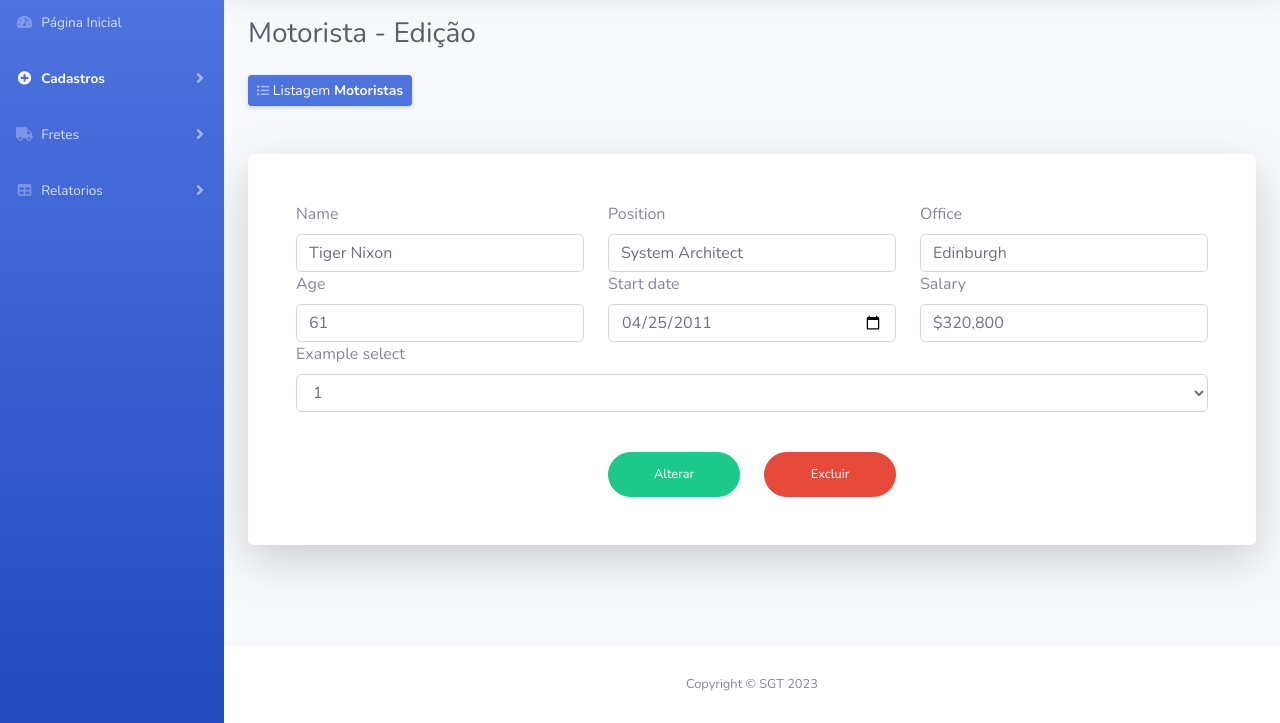
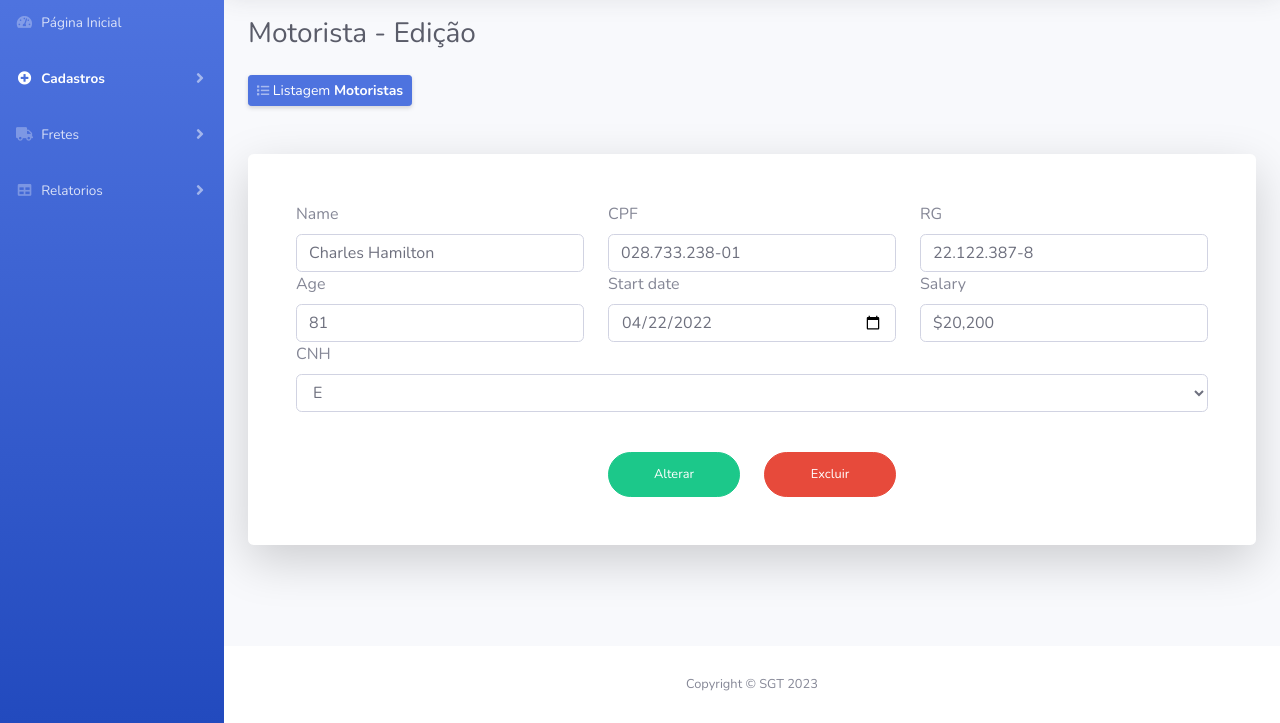
Before and after one commit to lukasrvs/projeto-software-prototype, a website with bundled scripts: page motorista-edit.html in a window 1280 px wide. Shown: the part 77-800 px from the top of the page. Built offline with nearby package versions, Linux system fonts and the light colour scheme.

Commit message:
truckers' data update

```diff
--- a/motorista-edit.html
+++ b/motorista-edit.html
@@ -336,28 +336,28 @@
                             <input class="form-control form-control-solid"
                               id="exampleFormControlInput1"
                               type="text"
-                              placeholder="Name"
-                              value="Tiger Nixon">
+                              placeholder="Full Name"
+                              value="Charles Hamilton">
                           </div>
                           <div class="col-sm-4">
                             <label for="exampleFormControlInput2">
-                              Position
+                              CPF
                             </label>
                             <input class="form-control form-control-solid"
                               id="exampleFormControlInput2"
                               type="text"
-                              placeholder="Position name"
-                              value="System Architect">
+                              placeholder="CPF Number"
+                              value="028.733.238-01">
                           </div>
                           <div class="col-sm-4">
                             <label for="exampleFormControlInput2">
-                              Office
+                              RG
                             </label>
                             <input class="form-control form-control-solid"
                               id="exampleFormControlInput2"
                               type="text"
-                              placeholder="Office name"
-                              value="Edinburgh">
+                              placeholder="RG Number"
+                              value="22.122.387-8">
                           </div>
                         </div>
                         <div class="row">
@@ -367,9 +367,9 @@
                             </label>
                             <input class="form-control form-control-solid"
                               id="exampleFormControlInput1"
-                              type="email"
+                              type="number"
                               placeholder="Age"
-                              value="61">
+                              value="81">
                           </div>
                           <div class="col-sm-4">
                             <label for="exampleFormControlInput2">
@@ -379,7 +379,7 @@
                               id="exampleFormControlInput2"
                               type="date"
                               placeholder="Start date"
-                              value="2011-04-25">
+                              value="2022-04-22">
                           </div>
                           <div class="col-sm-4">
                             <label for="exampleFormControlInput2">
@@ -389,21 +389,20 @@
                               id="valor"
                               type="text"
                               placeholder="Salary"
-                              value="$320,800">
+                              value="$20,200">
                           </div>
                         </div>
                         <div class="row">
                           <div class="col-sm-12">
                             <label for="exampleFormControlSelect1">
-                              Example select
+                              CNH
                             </label>
                             <select class="form-control form-control-solid"
                               id="exampleFormControlSelect1">
-                              <option>1</option>
-                              <option>2</option>
-                              <option>3</option>
-                              <option>4</option>
-                              <option>5</option>
+                              <option>E</option>
+                              <option>E,B</option>
+                              <option>E.C</option>
+                              <option>E,B,C</option>
                             </select>
                           </div>
                         </div>
```
Also changed, not shown: motorista-create.html (+15 -16 lines), motorista-list.html (+8 -8 lines).
